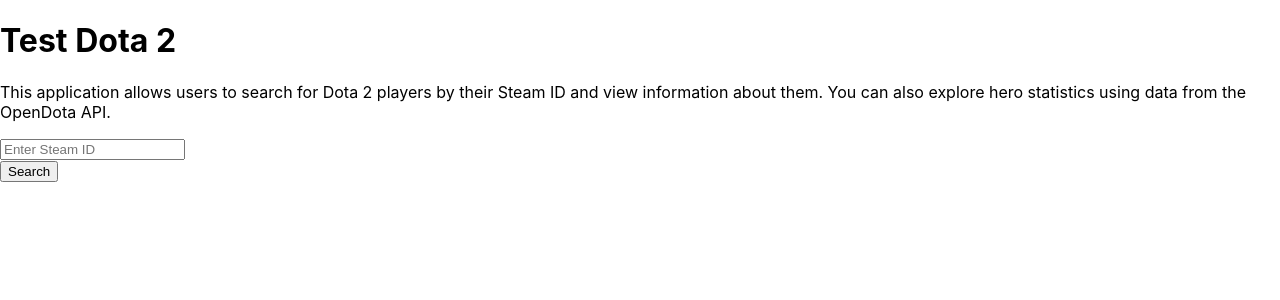
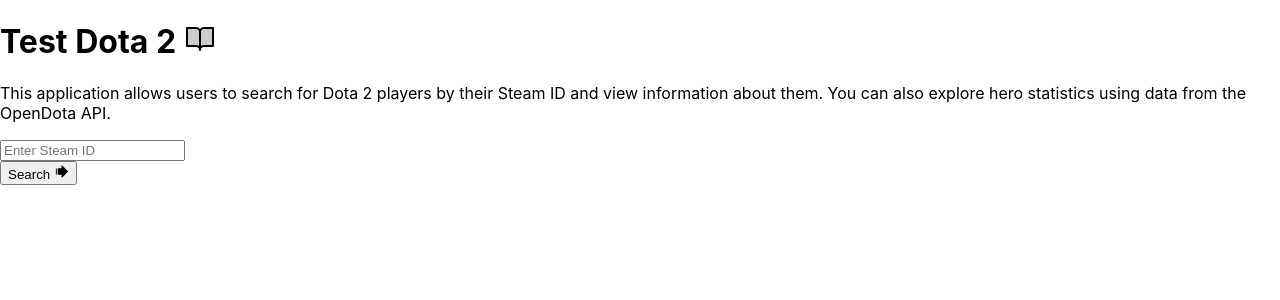
Before and after one commit to DaddyIPanda/test-dota, a React (Create React App) app: page / in a window 1280 px wide. Shown: the top 300 px of the page. Built offline with nearby package versions, Linux system fonts and the light colour scheme.

Commit message:
Иконки (Задание 5)

```diff
--- a/package.json
+++ b/package.json
@@ -3,6 +3,7 @@
   "version": "0.1.0",
   "private": true,
   "dependencies": {
+    "@phosphor-icons/react": "^2.1.10",
     "@testing-library/dom": "^10.4.2",
     "@testing-library/jest-dom": "^6.9.1",
     "@testing-library/react": "^16.3.3",
--- a/src/App.tsx
+++ b/src/App.tsx
@@ -1,6 +1,7 @@
 import React, { useEffect, useState } from "react";
 import axios from "axios";
 import Input_field from "./components/Input_field";
+import { BookOpenIcon } from "@phosphor-icons/react";
 
 function App() {
   // Функция, где переменная players, loading и тд хранит данные, а setPlayers, setLoading и тд их меняет
@@ -42,7 +43,7 @@
 
   return (
     <div className="App">
-      <h1> Test Dota 2 </h1>
+      <h1> Test Dota 2 <BookOpenIcon size={32} weight="duotone" /> </h1>
       <p>
         This application allows users to search for Dota 2 players by their Steam ID and view information about them.
         You can also explore hero statistics using data from the OpenDota API.
@@ -50,8 +51,8 @@
       <Input_field searchTerm={searchTerm} setSearchTerm={setSearchTerm} setSubmit={setSubmit} />
       <br />
       <br />
-      {/* Превращение JavaScript-объекта в текстовую строку */}
-      {players.map((player) => (
+      {/* Перебор массива players и создание карточек для каждого игрока */}
+      {players.map((player) => ( //map - метод массива, который позволяет перебрать все элементы массива и выполнить для каждого элемента определенную функцию
         <div key={player.profile.account_id}>
           <img src={player.profile.avatarfull} alt={player.profile.personaname} />
             <p>
--- a/src/components/Input_field.tsx
+++ b/src/components/Input_field.tsx
@@ -1,3 +1,5 @@
+import { ArrowFatLineRightIcon } from "@phosphor-icons/react";
+
 type Props = {
     searchTerm: string; // Текст, который пользователь в данный момент ввел в поле
     setSubmit: (value: string) => void;
@@ -20,7 +22,7 @@
     срабатывает эта функция. Она берет то, что сейчас написано в поле,
     и с помощью setSubmit записывает это searchTerm */}
             <br />
-             <button type="submit">Search</button>
+            <button type="submit"> Search <ArrowFatLineRightIcon size={15} weight="fill" /> </button>
         </form>
     );
 }
```
Also changed, not shown: 1 other file (tests, documents, lock files or other folders).
